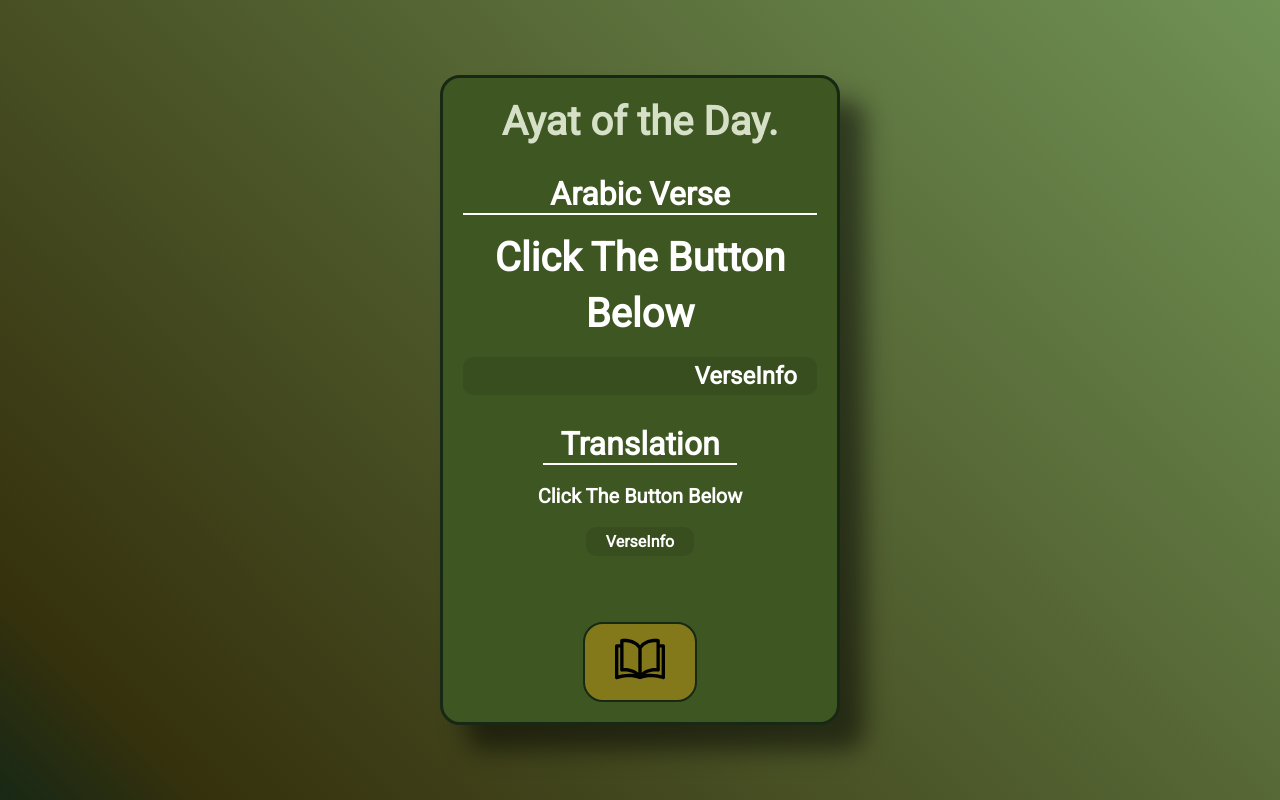
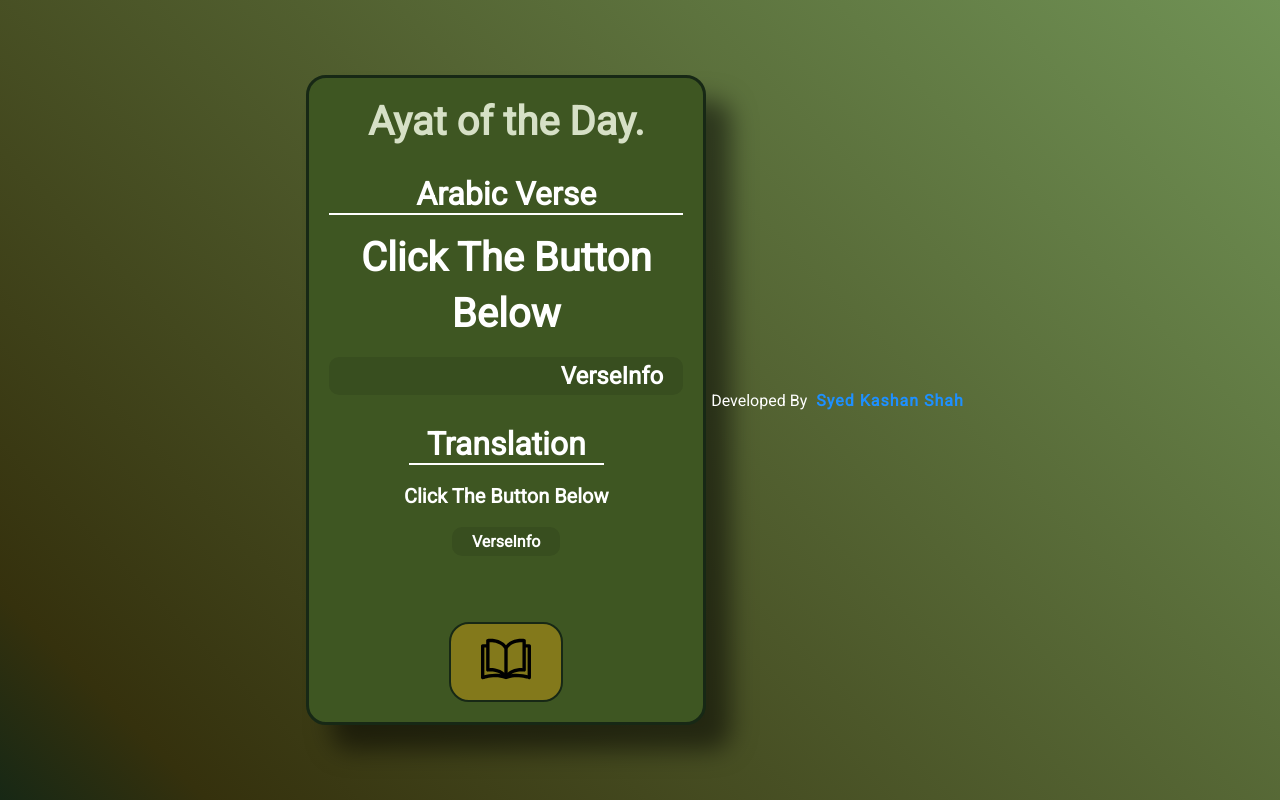
Before and after one commit to OohSorry9/AyahAPI, a plain HTML site: page index.html in a window 1280 px wide. Drawn offline with Linux system fonts and the light colour scheme.

Commit message:
Update index.html

```diff
--- a/index.html
+++ b/index.html
@@ -53,6 +53,7 @@
         </div>
         <button id="init"><img src="img/book.svg" alt=""></button>
     </div>
+        <p id="credit">Developed By  <a target="_blank " href="https://www.instagram.com/oohsorry_/">Syed Kashan Shah</a></p>
     <script src="script.js"></script>
 </body>
 
```
